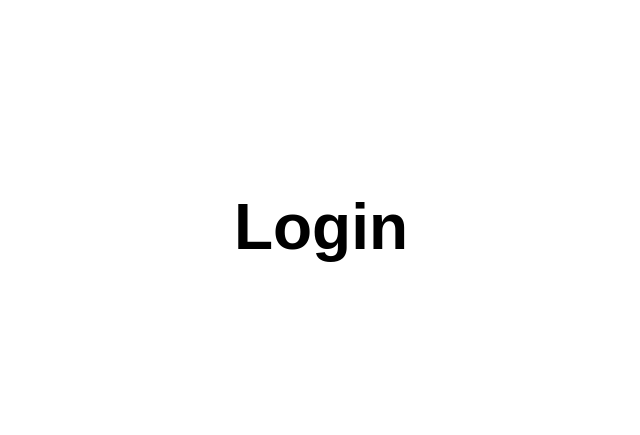
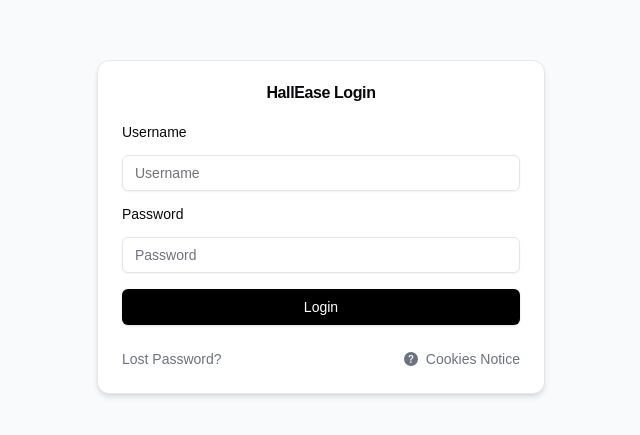
Before and after one commit to zaplink/HallEase-New, a Next.js app: page /login in a window 1280 px wide. Shown: the part 173-608 px from the top of the page, without its empty margins (319-959 px from the left). Built offline with nearby package versions, Linux system fonts and the light colour scheme.

Commit message:
Add Login Page

```diff
--- a/src/app/login/page.tsx
+++ b/src/app/login/page.tsx
@@ -1,7 +1,53 @@
+import { Button } from "@/components/ui/button";
+import {
+  Card,
+  CardContent,
+  //CardDescription,
+  CardFooter,
+  CardHeader,
+  CardTitle,
+} from "@/components/ui/card";
+import { Input } from "@/components/ui/input";
+import { Label } from "@/components/ui/label";
+import { BsFillQuestionCircleFill } from "react-icons/bs";
+
 export default function Login() {
   return (
-    <div style={{ display: 'flex', justifyContent: 'center', alignItems: 'center', height: '100vh' }}>
-      <h1 style={{ fontSize: '4rem', fontWeight: 'bold' }}>Login</h1>
+    <div className="flex items-center justify-center min-h-screen bg-gray-50">
+      <Card className="w-full max-w-md shadow-md">
+        <CardHeader>
+          <CardTitle className="text-center">HallEase Login</CardTitle>
+        </CardHeader>
+        <CardContent>
+          <div className="grid w-full gap-4">
+            <div className="grid gap-2 items-start space-y-2">
+              <Label htmlFor="Username">Username</Label>
+              <Input id="Username" type="text" placeholder="Username" />
+            </div>
+            <div className="grid gap-2 items-start space-y-2">
+              <Label htmlFor="password">Password</Label>
+              <Input id="password" type="password" placeholder="Password" />
+            </div>
+          </div>
+          <Button
+            type="submit"
+            className="w-full mt-4 bg-black text-white hover:bg-gray-800 hover:shadow-lg hover:scale-105 transition-all duration-300 flex items-center justify-center space-x-2"
+          >
+            Login
+          </Button>
+        </CardContent>
+        <CardFooter className="flex justify-between text-sm text-gray-500">
+          <a href="#" className="hover:underline">
+            Lost Password?
+          </a>
+          <div className="flex items-center space-x-2">
+            <BsFillQuestionCircleFill />
+            <a href="#" className="hover:underline">
+              Cookies Notice
+            </a>
+          </div>
+        </CardFooter>
+      </Card>
     </div>
   );
 }
--- /dev/null
+++ b/src/components/ui/card.tsx
@@ -0,0 +1,83 @@
+import * as React from "react";
+
+import { cn } from "@/lib/utils";
+
+const Card = React.forwardRef<
+  HTMLDivElement,
+  React.HTMLAttributes<HTMLDivElement>
+>(({ className, ...props }, ref) => (
+  <div
+    ref={ref}
+    className={cn(
+      "rounded-xl border bg-card text-card-foreground shadow",
+      className
+    )}
+    {...props}
+  />
+));
+Card.displayName = "Card";
+
+const CardHeader = React.forwardRef<
+  HTMLDivElement,
+  React.HTMLAttributes<HTMLDivElement>
+>(({ className, ...props }, ref) => (
+  <div
+    ref={ref}
+    className={cn("flex flex-col space-y-1.5 p-6", className)}
+    {...props}
+  />
+));
+CardHeader.displayName = "CardHeader";
+
+const CardTitle = React.forwardRef<
+  HTMLDivElement,
+  React.HTMLAttributes<HTMLDivElement>
+>(({ className, ...props }, ref) => (
+  <div
+    ref={ref}
+    className={cn("font-semibold leading-none tracking-tight", className)}
+    {...props}
+  />
+));
+CardTitle.displayName = "CardTitle";
+
+const CardDescription = React.forwardRef<
+  HTMLDivElement,
+  React.HTMLAttributes<HTMLDivElement>
+>(({ className, ...props }, ref) => (
+  <div
+    ref={ref}
+    className={cn("text-sm text-muted-foreground", className)}
+    {...props}
+  />
+));
+CardDescription.displayName = "CardDescription";
+
+const CardContent = React.forwardRef<
+  HTMLDivElement,
+  React.HTMLAttributes<HTMLDivElement>
+>(({ className, ...props }, ref) => (
+  <div ref={ref} className={cn("p-6 pt-0", className)} {...props} />
+));
+CardContent.displayName = "CardContent";
+
+const CardFooter = React.forwardRef<
+  HTMLDivElement,
+  React.HTMLAttributes<HTMLDivElement>
+>(({ className, ...props }, ref) => (
+  <div
+    ref={ref}
+    className={cn("flex items-center p-6 pt-0", className)}
+    {...props}
+  />
+));
+CardFooter.displayName = "CardFooter";
+
+export {
+  Card,
+  CardHeader,
+  CardFooter,
+  CardTitle,
+  CardDescription,
+  CardContent,
+};
```
